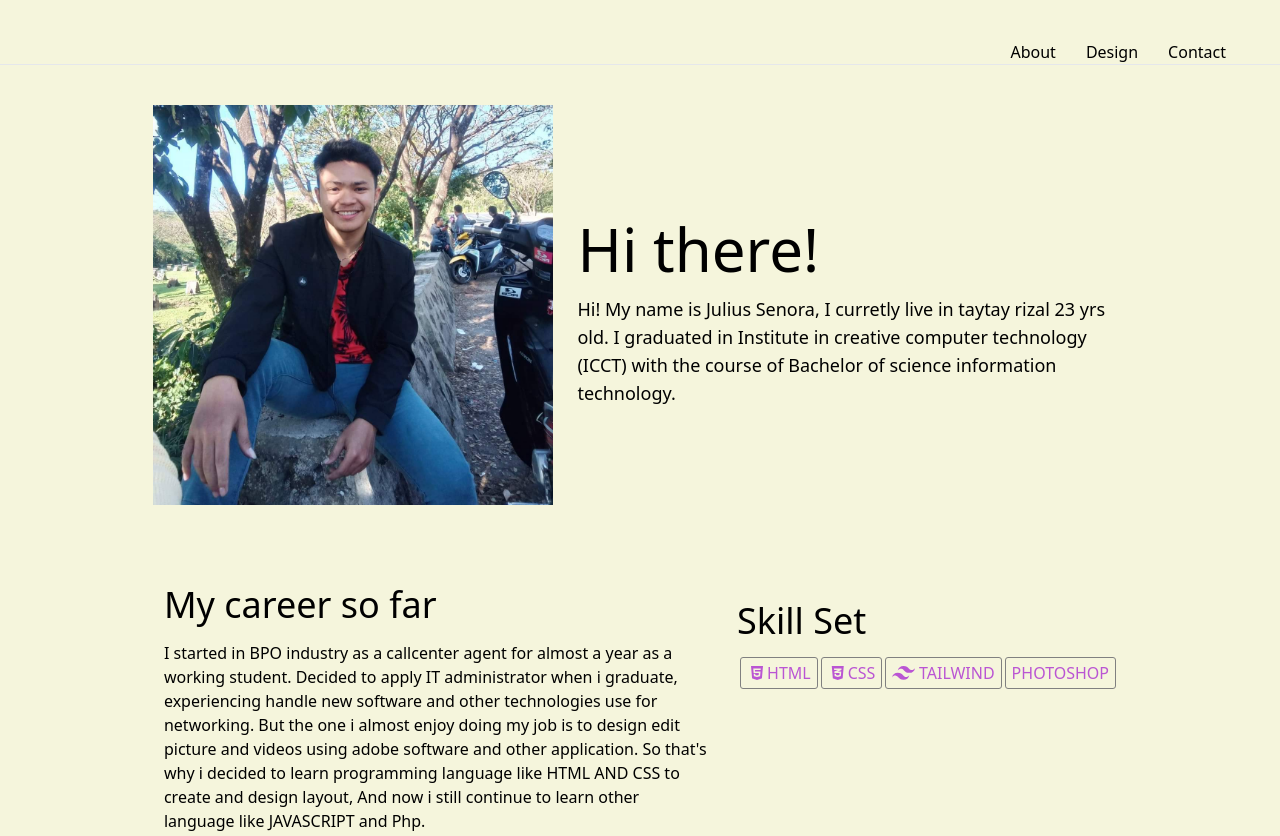
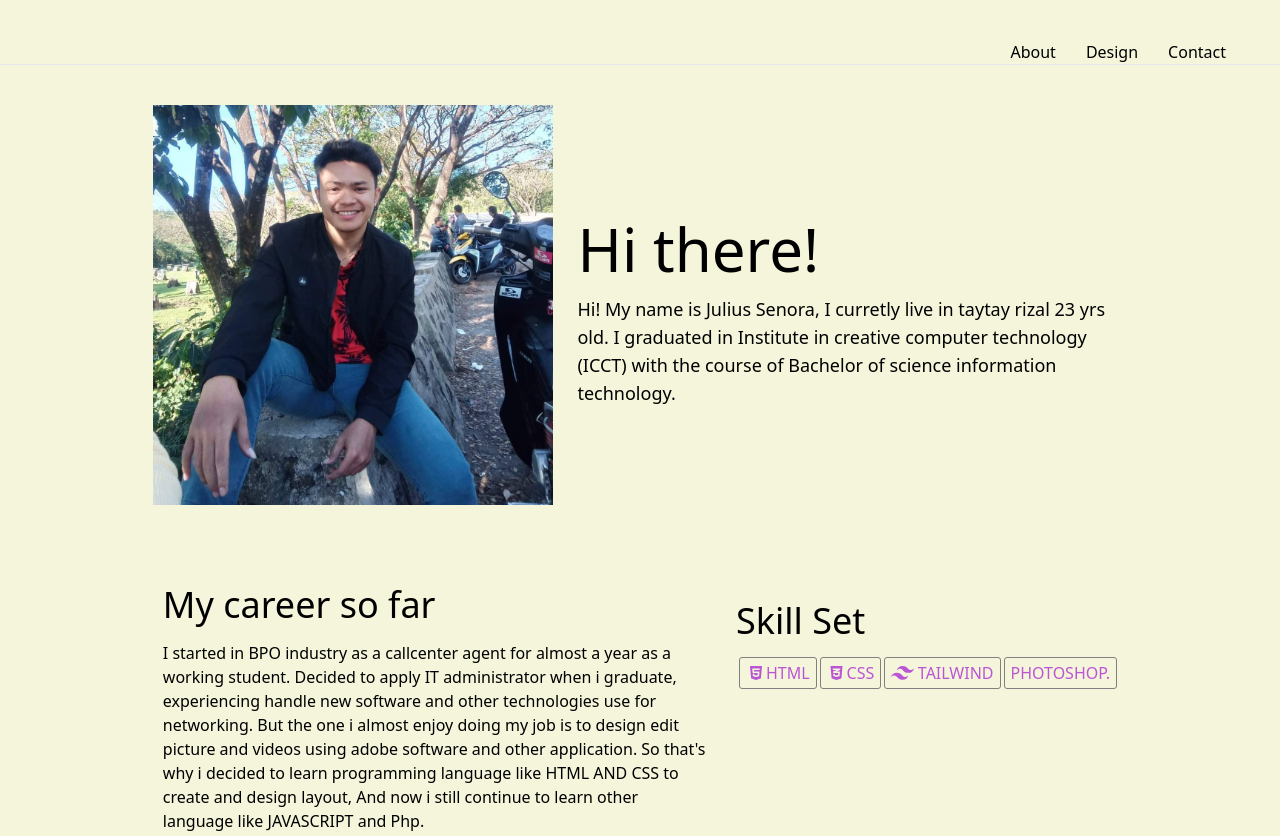
Before and after one commit to juliussenora1997/portfolio, a plain HTML site: page index.html in a window 1280 px wide. Shown: the top 836 px of the page. Drawn offline with nearby package versions, Linux system fonts and the light colour scheme.

Commit message:
Test commit

```diff
--- a/index.html
+++ b/index.html
@@ -47,7 +47,7 @@
 								<svg viewBox="0 0 50 31" class="w-auto h-3.5 inline-block"><path fill-rule="evenodd" clip-rule="evenodd" d="M25.517 0C18.712 0 14.46 3.382 12.758 10.146c2.552-3.382 5.529-4.65 8.931-3.805 1.941.482 3.329 1.882 4.864 3.432 2.502 2.524 5.398 5.445 11.722 5.445 6.804 0 11.057-3.382 12.758-10.145-2.551 3.382-5.528 4.65-8.93 3.804-1.942-.482-3.33-1.882-4.865-3.431C34.736 2.92 31.841 0 25.517 0zM12.758 15.218C5.954 15.218 1.701 18.6 0 25.364c2.552-3.382 5.529-4.65 8.93-3.805 1.942.482 3.33 1.882 4.865 3.432 2.502 2.524 5.397 5.445 11.722 5.445 6.804 0 11.057-3.381 12.758-10.145-2.552 3.382-5.529 4.65-8.931 3.805-1.941-.483-3.329-1.883-4.864-3.432-2.502-2.524-5.398-5.446-11.722-5.446z" fill="mediumorchid"></path></svg>
 								<span>TAILWIND</span>
 							</h2>
-							<h2>PHOTOSHOP</h2>
+							<h2>PHOTOSHOP.</h2>
 						</div>
 					</div>
 			</section>
```
